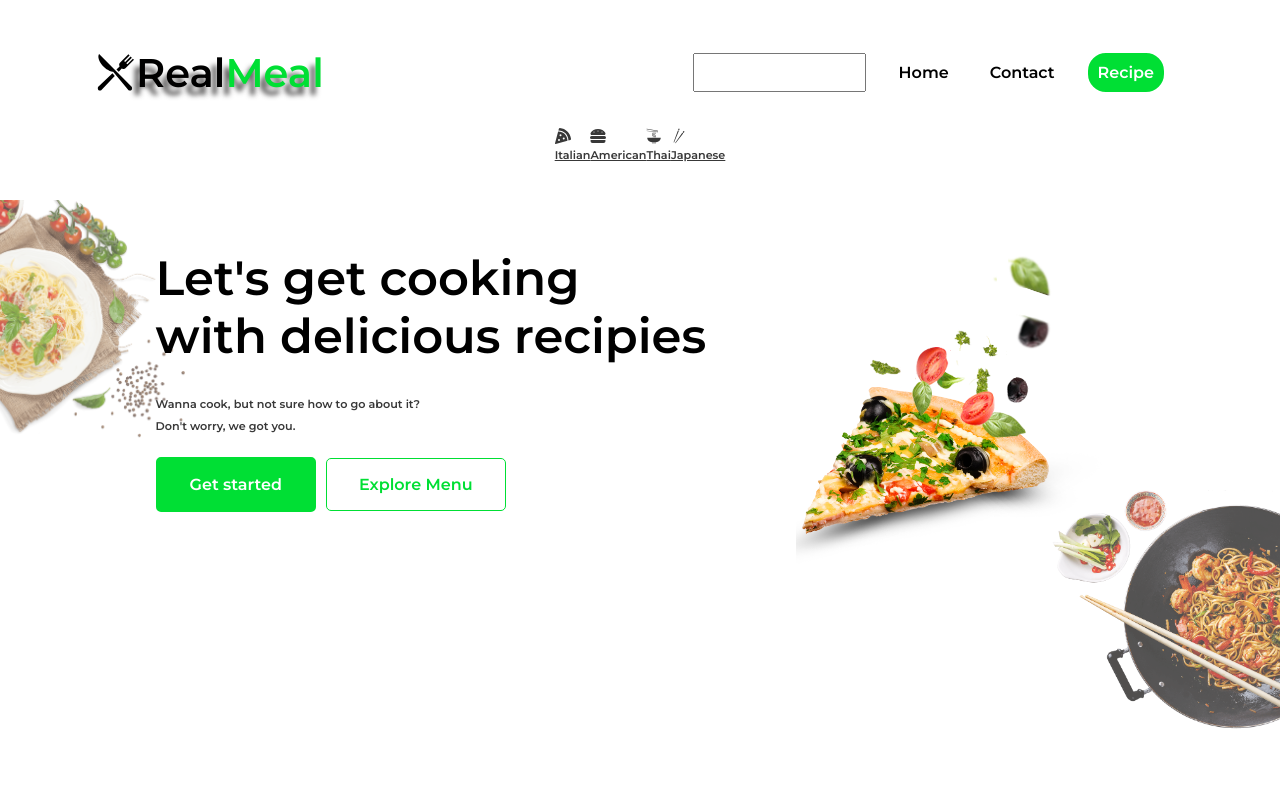
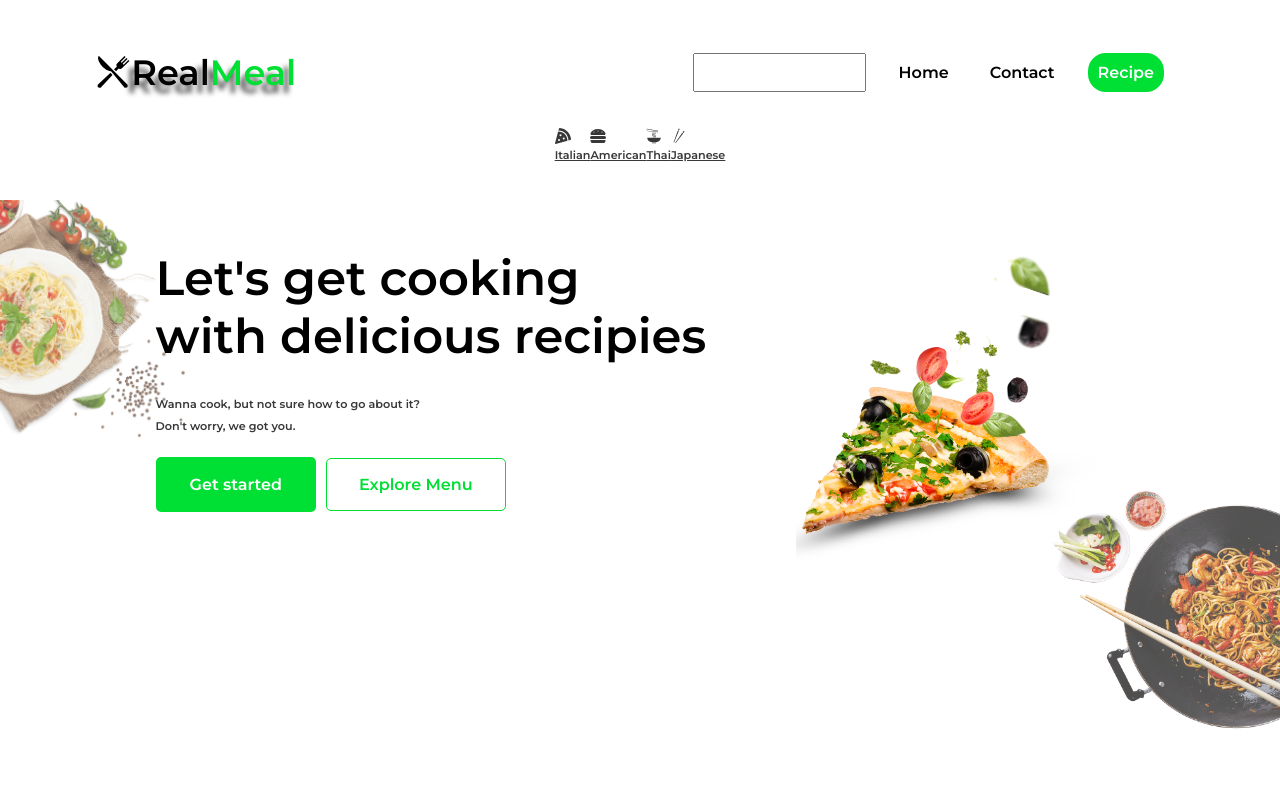
Before and after one commit to B-lovedth/Real-Meal, a React (Create React App) app: page / in a window 1280 px wide. Shown: the top 790 px of the page. Built offline with nearby package versions, Linux system fonts and the light colour scheme; no server answers.

Commit message:
Update Navbar.css

```diff
--- a/src/Navbar.css
+++ b/src/Navbar.css
@@ -24,8 +24,8 @@
     /* margin-left: 20px; */
     cursor: pointer;
     text-decoration: none;
-    font-size: 2.5rem;
-    font-weight: 700;
+    font-size: 2.2rem;
+    font-weight: 800;
     display: flex;
     align-items: center;
     text-shadow: -5px 8px 5px #504f4fe6;
```
